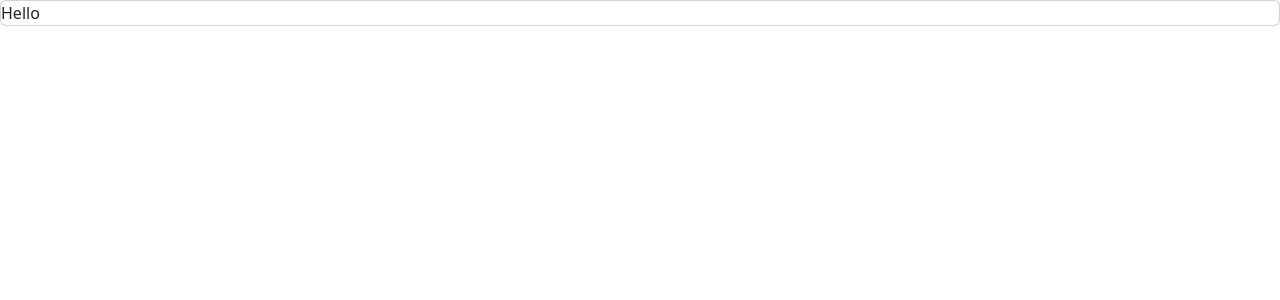
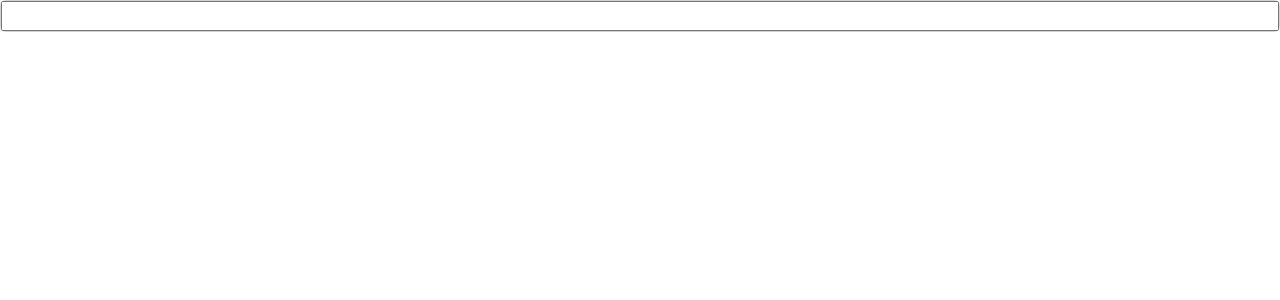
Before and after one commit to StudentCZ/MiscProjects, a React (Create React App) app: page /calculator in a window 1280 px wide. Shown: the top 300 px of the page. Built offline with nearby package versions, Linux system fonts and the light colour scheme.

Commit message:
added an input tag

```diff
--- a/src/Calculator/Calculator.js
+++ b/src/Calculator/Calculator.js
@@ -2,7 +2,11 @@ import React from 'react';
 import { useState } from 'react';
 
 const Calculator = () => {
-  return <div class='calculator card'>Hello</div>;
+  return (
+    <div class='calculator card'>
+      <input />
+    </div>
+  );
 };
 
 export default Calculator;
```
